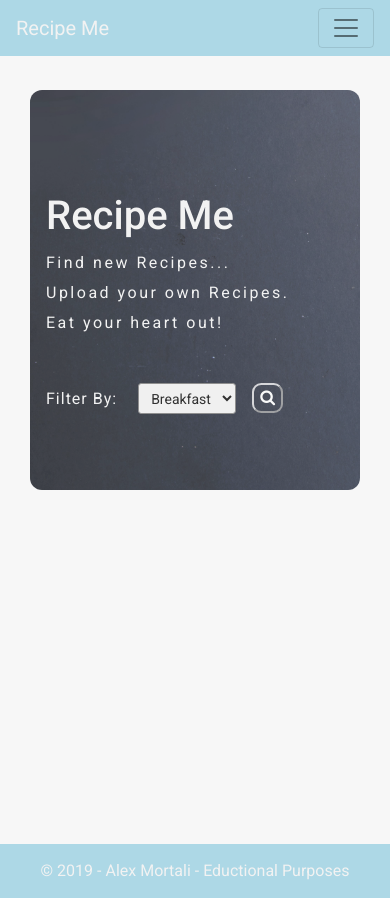
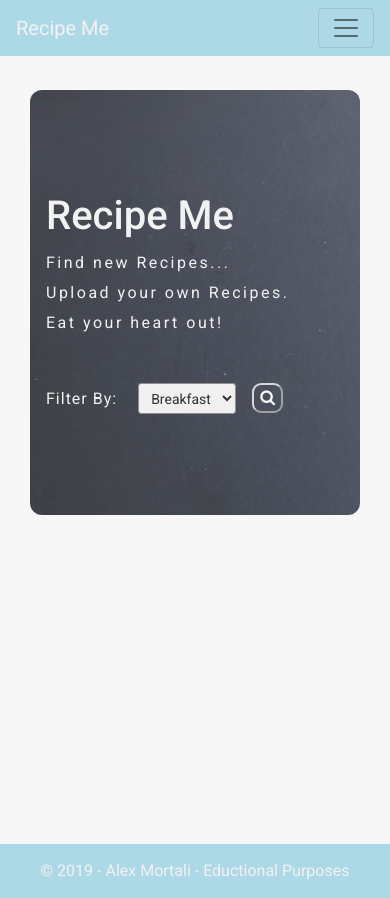
Before and after one commit to alexmortali/recipe_me, a Flask app: page / in a window 390 px wide. Run offline with Flask 2, Linux system fonts and the light colour scheme; data that the repository does not hold is empty; some libraries are stand-ins or nearby versions.

Commit message:
Small style changes to jumbotron and recipe cards for mobile

```diff
--- a/static/css/style.css
+++ b/static/css/style.css
@@ -17,6 +17,7 @@ body {
 }
 
 /*----------------------------------------- Footer */
+
 #footer-text {
     margin-bottom: 0px;
     color: #f2f2f2;
@@ -25,6 +26,7 @@ body {
 }
 
 /*----------------------------------------- Form Container */
+
 .form-container {
     border: 1px solid black;
     border-radius: 12px;
@@ -33,6 +35,7 @@ body {
 }
 
 /*----------------------------------------- Buttons */
+
 .button_link {
     text-decoration: none;
     color: #f7f7f7;
@@ -68,6 +71,7 @@ body {
 }
 
 /*----------------------------------------- Base - Jumbotron */
+
 .bg-light {
     background-color: #ADD8E6!important;
 }
@@ -76,7 +80,7 @@ body {
     color: #f2f2f2!important;
 }
 
-.jumbotron {
+.jumbotron-section {
     background-image: url('../images/jumbotron-desktop.jpeg');
     background-repeat: no-repeat;
     background-size: cover;
@@ -103,6 +107,7 @@ body {
 }
 
 /*----------------------------------------- About */
+
 #about-pic {
     max-width: 100%;
     height: auto;
@@ -115,6 +120,7 @@ body {
 }
 
 /*----------------------------------------- Recipe Card */
+
 .recipe-card {
     border: 1px solid black;
     margin-bottom: 25px;
@@ -166,6 +172,7 @@ hr {
 }
 
 /*----------------------------------------- Recipe Page */
+
 .recipe-heading-container {
     border-bottom: 1px solid black;
     margin-bottom: 22px;
@@ -294,6 +301,7 @@ ul {
 }
 
 /*----------------------------------------- Media Queries */
+
 @media (max-width: 768px) {
     .recipe-card {
         height: 210px;
@@ -378,6 +386,10 @@ ul {
 }
 
 @media (max-width: 414px) {
+    .jumbotron-section {
+        height: 425px!important;
+    }
+
     .recipe-card {
         height: 200px;
     }
@@ -385,11 +397,17 @@ ul {
     #recipe-card-image {
         border-radius: 5px;
         height: 198px;
-        width: 145px;
+        width: 123px;
+        object-fit: cover;
     }
 
     #recipe-card-text-area {
         font-size: 75%;
+        padding-left: 48px;
+    }
+
+    .bottom-row-div {
+        font-size: 85%;
     }
 
     .border-left {
@@ -397,6 +415,10 @@ ul {
         border-left: none!important;
         border-top: 1px solid black;
         margin-top: 20px;
+    }
+
+    .recipe-image {
+        max-width: 230px;
     }
 
     .ad-image-container {
--- a/templates/base.html
+++ b/templates/base.html
@@ -62,7 +62,7 @@
         <div class="container stand-out">
             <div class="row">
                 <div class="col-12" id="jumbotron-container">
-                    <section class="jumbotron">
+                    <section class="jumbotron jumbotron-section">
                         <div class="jumbo-text">
                             <h1>Recipe Me</h1>
                             <p>Find new Recipes...<br>Upload your own Recipes.<br>Eat your heart out!</p>
```
